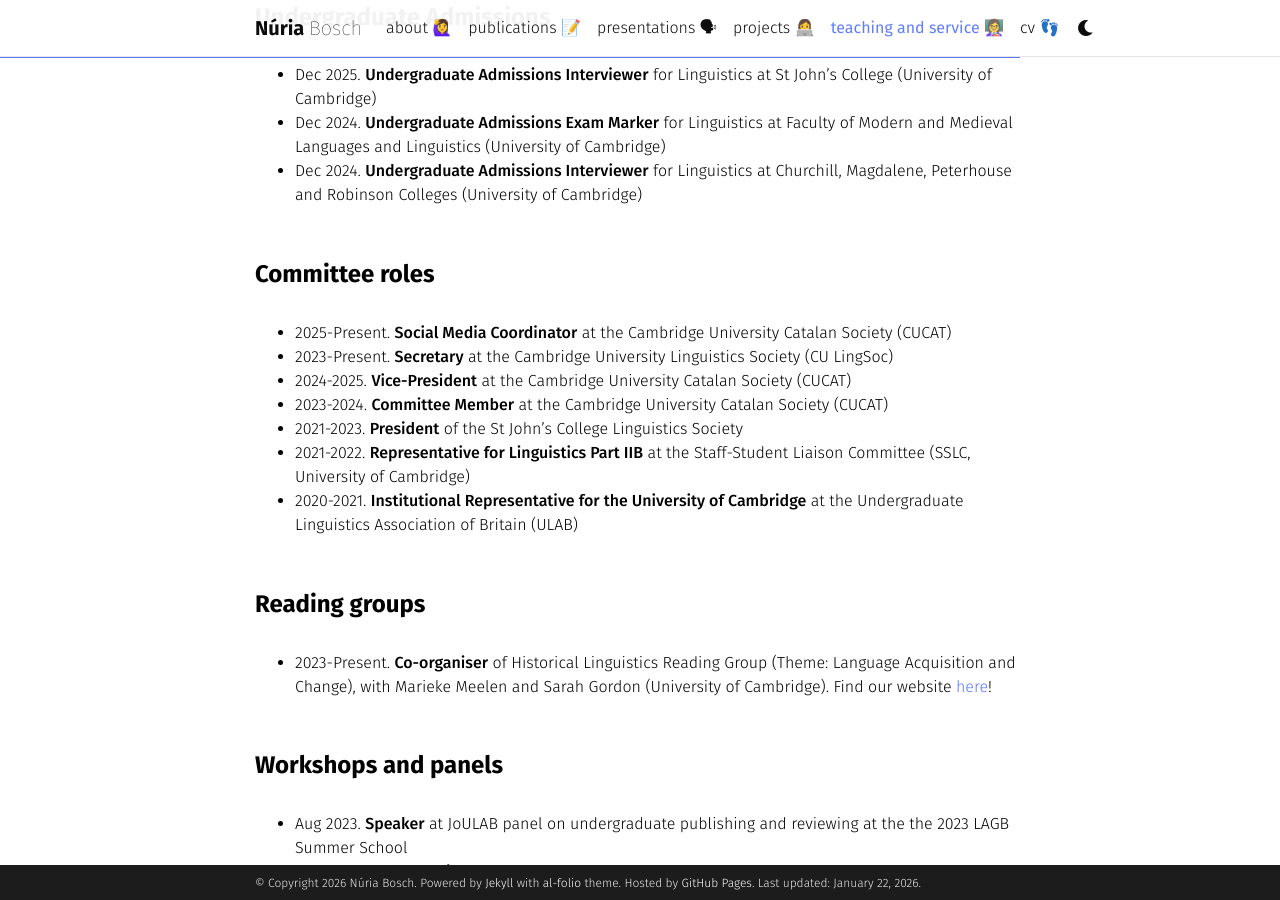
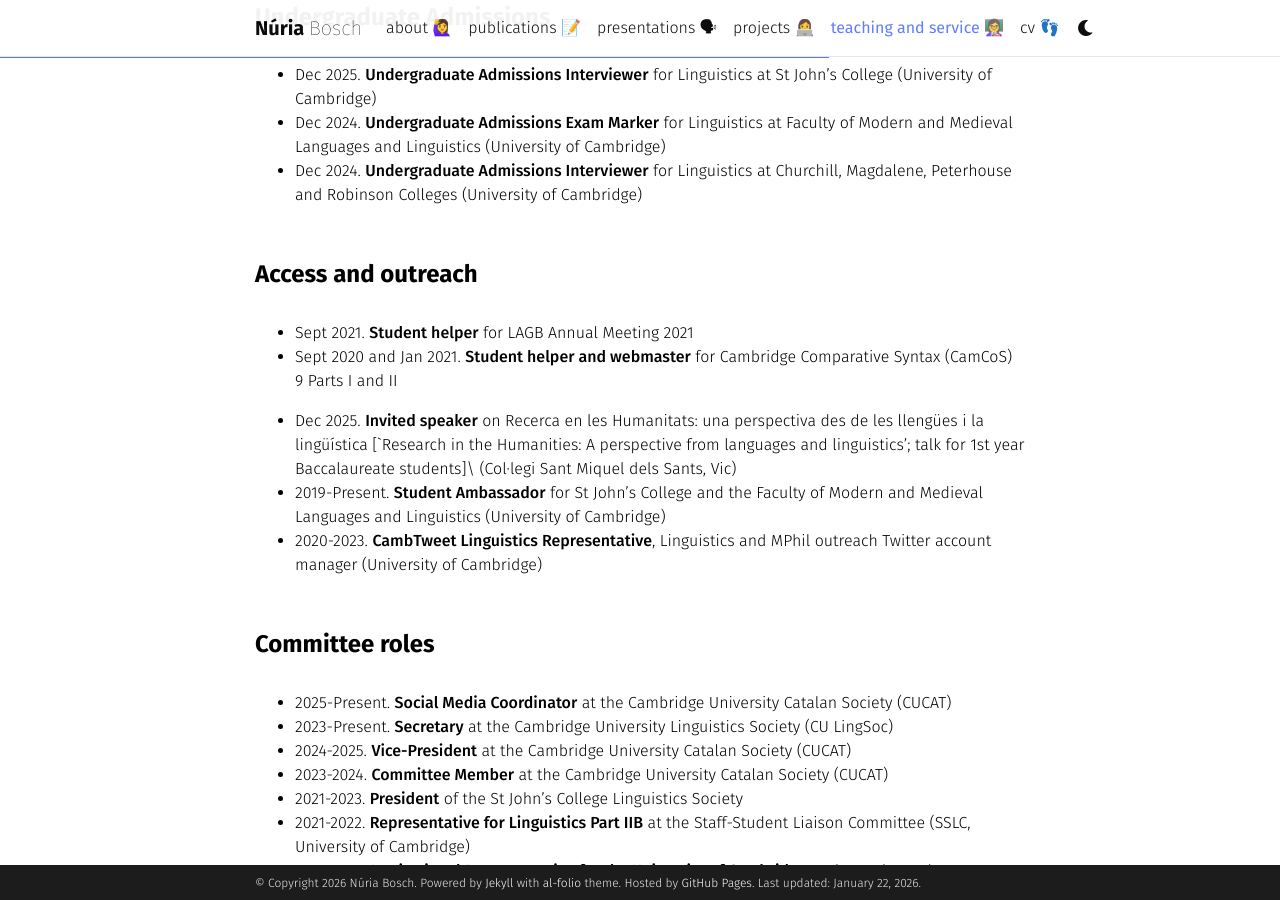
Before and after one commit to nuria-bosch/nuria-bosch.github.io, a Jekyll site: the page built from _pages/teaching_and_service.md, in a window 1280 px wide and 900 px high, scrolled down 1280 px. Built offline with Jekyll 4.4.1, drawn with Linux system fonts in a browser that asks for light colours; some web fonts are replaced; comment, search, counter and statistics services are not loaded; a style sheet for code colours, icons or effects is not loaded.

Commit message:
Update teaching_and_service.md

```diff
--- a/_pages/teaching_and_service.md
+++ b/_pages/teaching_and_service.md
@@ -48,6 +48,15 @@ _Edited volumes_
 - Dec 2024. **Undergraduate Admissions Exam Marker** for Linguistics at Faculty of Modern and Medieval Languages and Linguistics (University of Cambridge)
 - Dec 2024. **Undergraduate Admissions Interviewer** for Linguistics at Churchill, Magdalene, Peterhouse and Robinson Colleges (University of Cambridge)
 
+<h4 style="margin-top: 3.3rem; margin-bottom: 2rem; font-weight: bold;">Access and outreach</h4>
+
+- Sept 2021. **Student helper** for LAGB Annual Meeting 2021
+- Sept 2020 and Jan 2021. **Student helper and webmaster** for Cambridge Comparative Syntax (CamCoS) 9 Parts I and II
+
+- Dec 2025. **Invited speaker** on _Recerca en les Humanitats: una perspectiva des de les llengües i la lingüística_ \[`Research in the Humanities: A perspective from languages and linguistics'; talk for 1st year Baccalaureate students]\ (Col·legi Sant Miquel dels Sants, Vic)
+- 2019-Present. **Student Ambassador** for  St John's College and the Faculty of Modern and Medieval Languages and Linguistics (University of Cambridge)
+- 2020-2023. **CambTweet Linguistics Representative**, Linguistics and MPhil outreach Twitter account manager (University of Cambridge)
+
 <h4 style="margin-top: 3.3rem; margin-bottom: 2rem; font-weight: bold;">Committee roles</h4>
 
 - 2025-Present. **Social Media Coordinator** at the Cambridge University Catalan Society (CUCAT)
```
